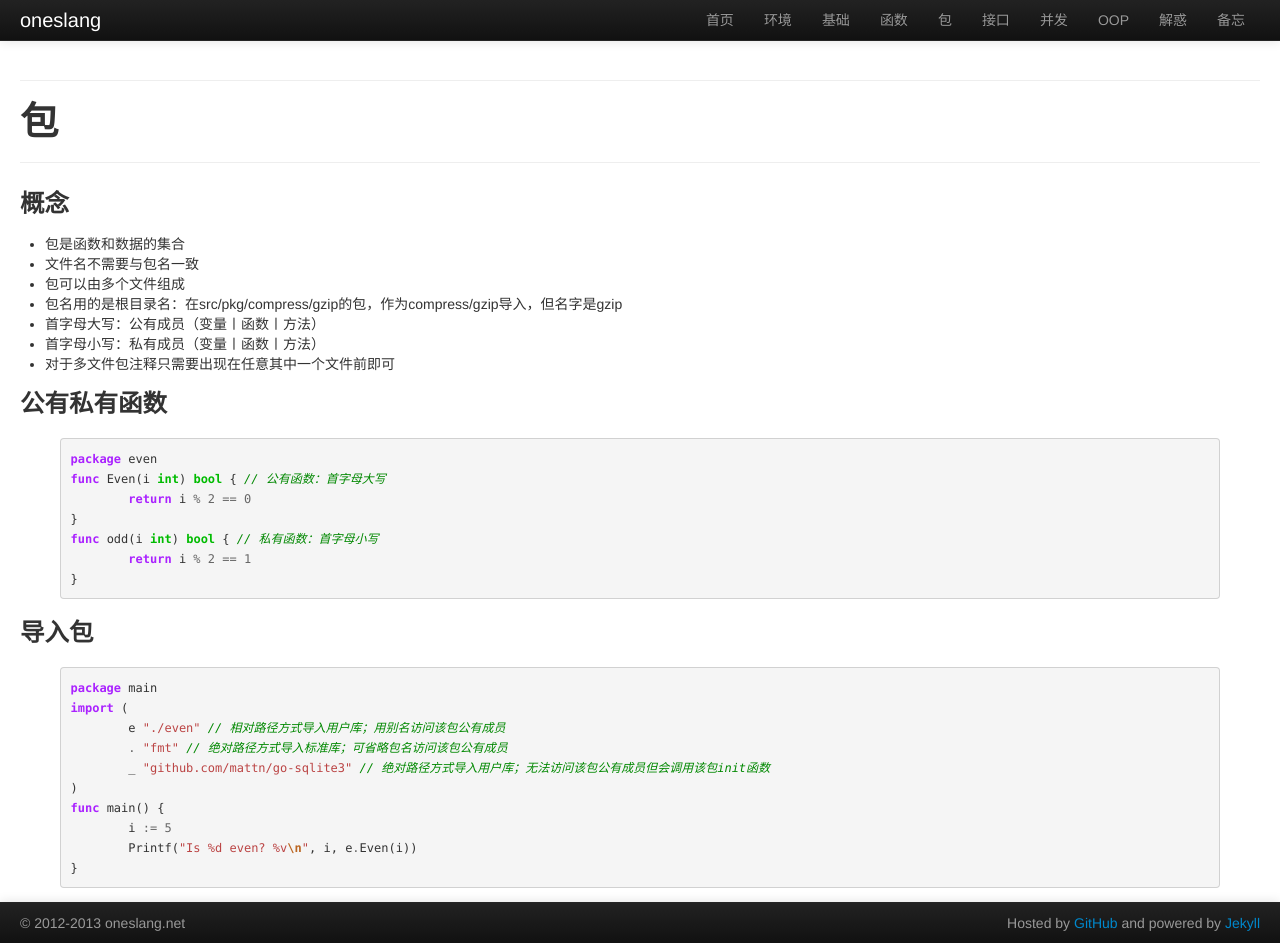
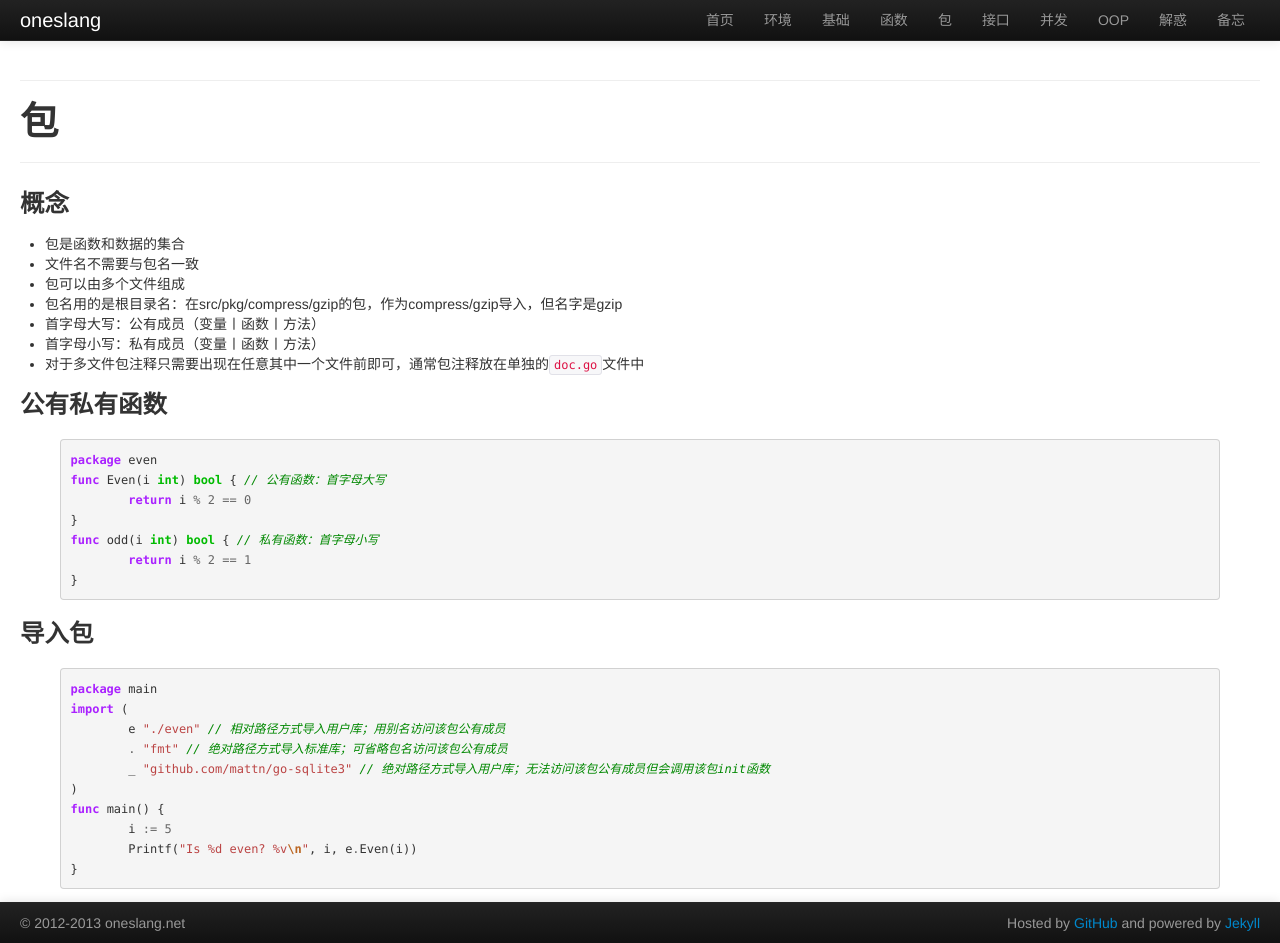
Before and after one commit to oneslang/oneslang.net, a Jekyll site: the page built from golang/package.md, in a window 1280 px wide and 943 px high. Built offline with Jekyll 4.4.1, drawn with Linux system fonts in a browser that asks for light colours.

Commit message:
add doc.go

```diff
--- a/golang/package.md
+++ b/golang/package.md
@@ -10,7 +10,7 @@ title: 包
 * 包名用的是根目录名：在src/pkg/compress/gzip的包，作为compress/gzip导入，但名字是gzip
 * 首字母大写：公有成员（变量〡函数〡方法）
 * 首字母小写：私有成员（变量〡函数〡方法）
-* 对于多文件包注释只需要出现在任意其中一个文件前即可
+* 对于多文件包注释只需要出现在任意其中一个文件前即可，通常包注释放在单独的`doc.go`文件中
 
 ### 公有私有函数
 {% highlight go %}
```
